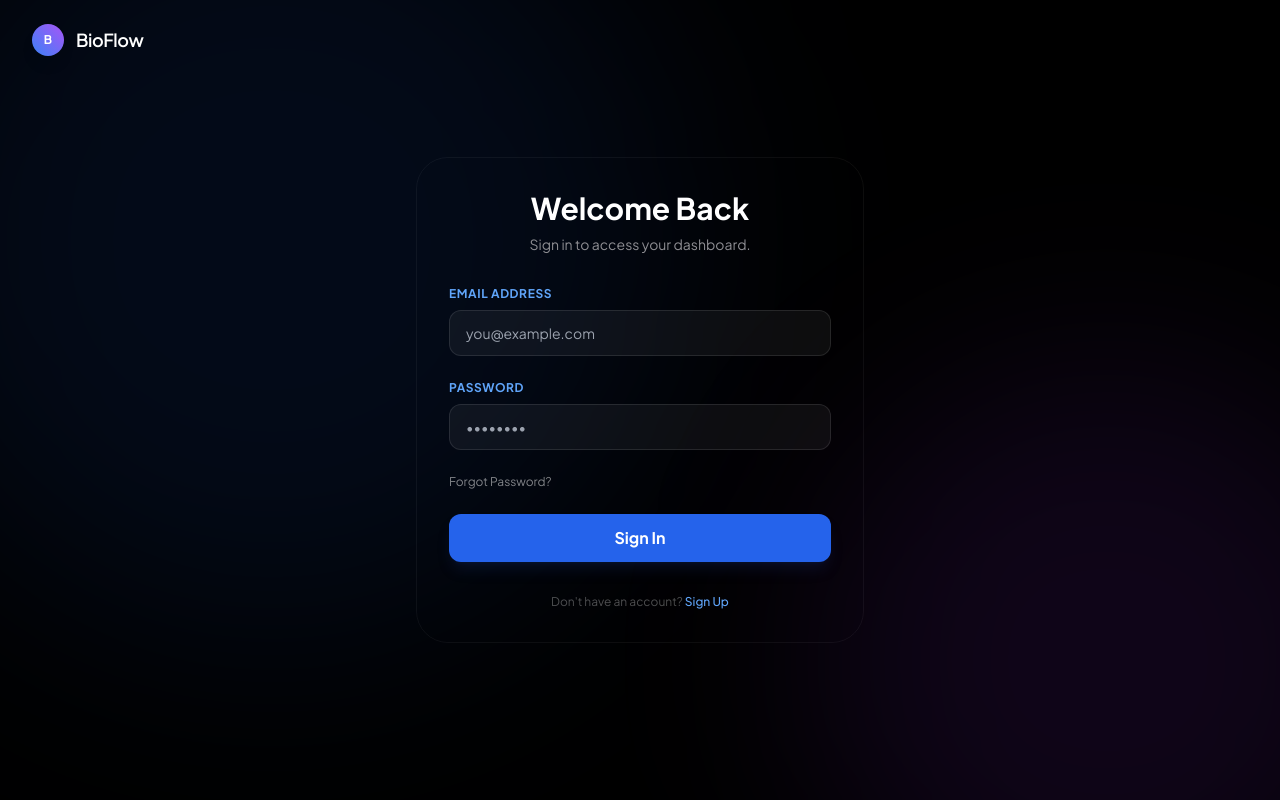
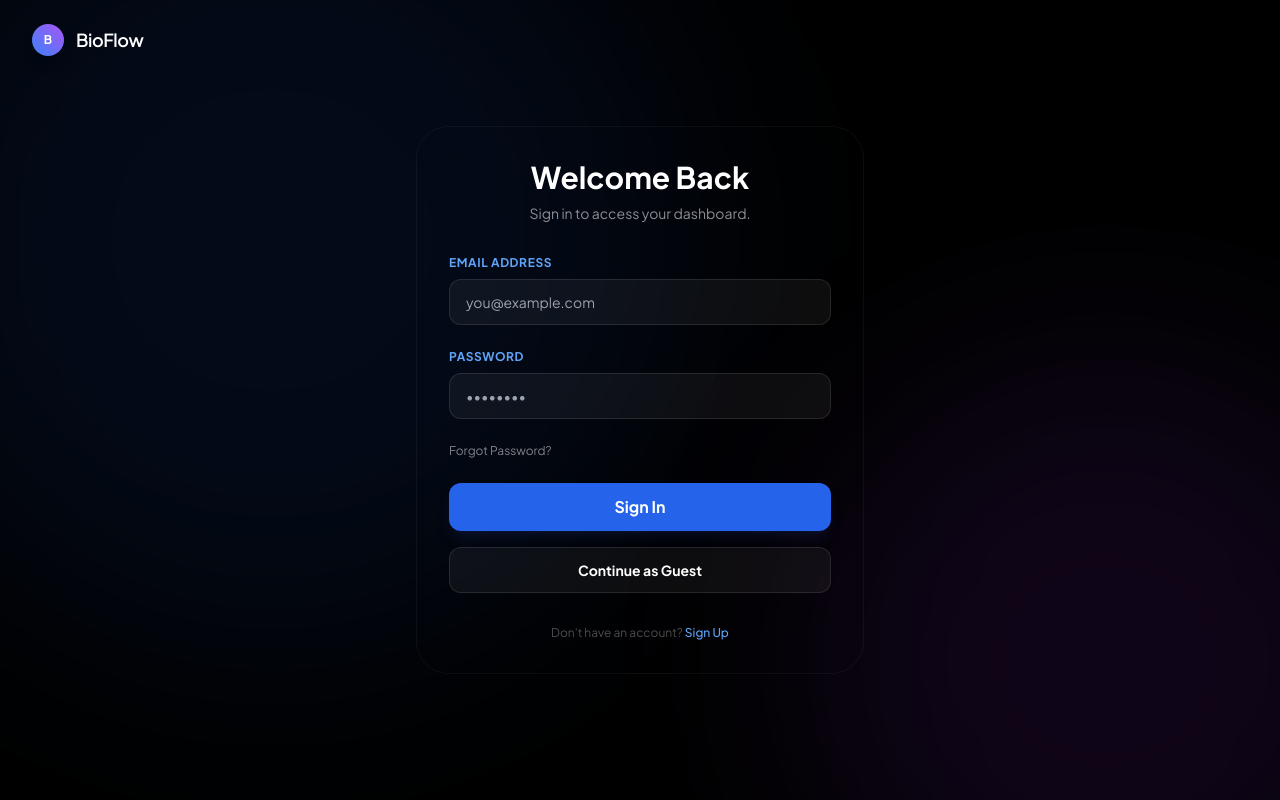
Before and after one commit to twykex/bio, a Flask app: page /login in a window 1280 px wide. Run offline with Flask 3, Linux system fonts and the light colour scheme; some libraries are stand-ins or nearby versions.

Commit message:
feat: add guest login option
- Added `/guest-login` route to `app.py` for temporary session creation.
- Added "Continue as Guest" button to `templates/login.html`.
- Added `tests/test_guest_login.py` to verify guest login functionality.

```diff
--- a/app.py
+++ b/app.py
@@ -258,6 +258,14 @@ def signup():
     return redirect(url_for('dashboard'))
 
 
+@app.route('/guest-login')
+def guest_login():
+    guest_id = f"guest_{uuid.uuid4()}"
+    session['user_id'] = guest_id
+    logger.info(f"Guest login: {guest_id}")
+    return redirect(url_for('dashboard'))
+
+
 @app.route('/logout')
 def logout():
     session.pop('user_id', None)
--- a/templates/login.html
+++ b/templates/login.html
@@ -90,6 +90,10 @@
                 </div>
             </form>
 
+            <div class="mt-4">
+                <a href="/guest-login" class="block w-full py-3 rounded-xl bg-white/5 hover:bg-white/10 text-white font-bold text-center transition-colors border border-white/10 text-sm">Continue as Guest</a>
+            </div>
+
             <p class="text-center text-xs text-white/30 mt-8">
                 Don't have an account? <button @click="form = 'signup'" class="font-medium text-blue-400 hover:text-blue-300">Sign Up</button>
             </p>
```
Also changed, not shown: tests/test_guest_login.py (added, +26 -0 lines).
